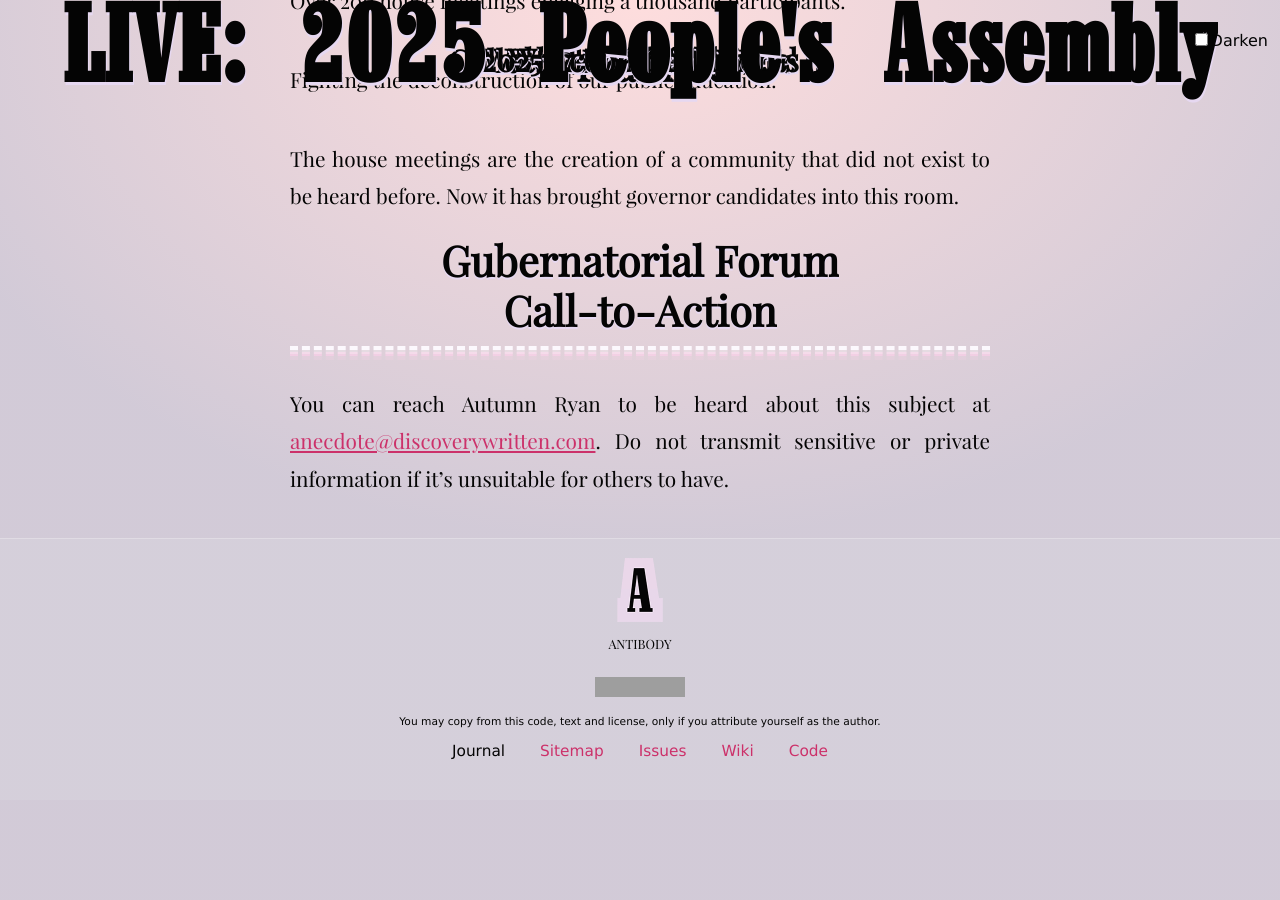
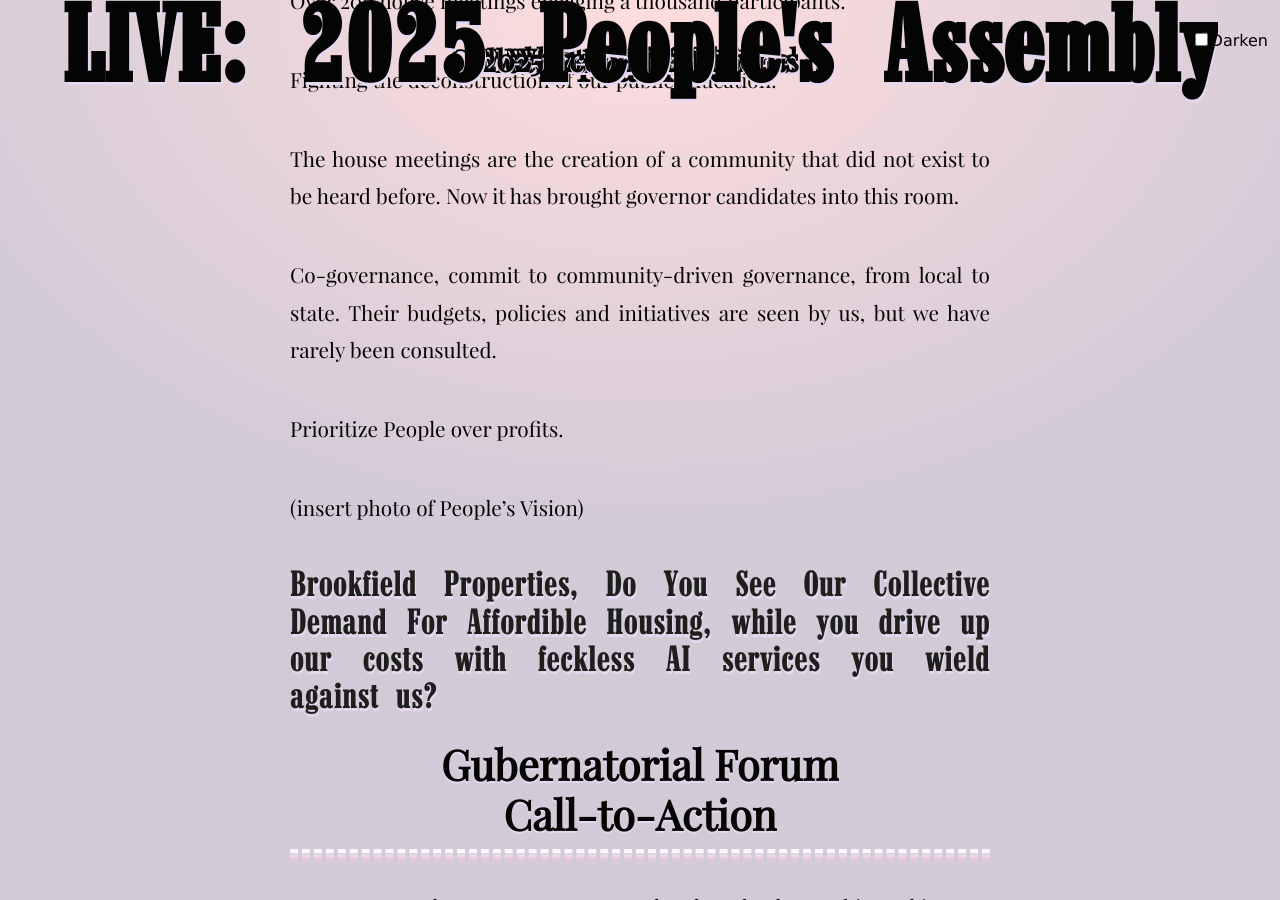
Before and after one commit to tiliv/antibody, a Jekyll site: the page built from docs/journal/autumn-ryan-2025-People's-Assembly/index.md, in a window 1280 px wide and 900 px high, scrolled down 5320 px. Built offline with Jekyll 4.4.1, drawn with Linux system fonts in a browser that asks for light colours; before the commit the page ends 6120 px from its top, so only the background shows below that; grey boxes are pictures that could not be loaded.

Commit message:
Update live notes

```diff
--- a/docs/journal/autumn-ryan-2025-People's-Assembly/index.md
+++ b/docs/journal/autumn-ryan-2025-People's-Assembly/index.md
@@ -122,6 +122,14 @@
 
 The house meetings are the creation of a community that did not exist to be heard before. Now it has brought governor candidates into this room.
 
+Co-governance, commit to community-driven governance, from local to state. Their budgets, policies and initiatives are seen by us, but we have rarely been consulted.
+
+Prioritize People over profits.
+
+(insert photo of People's Vision)
+
+**Brookfield Properties, Do You See Our Collective Demand For Affordible Housing, while you drive up our costs with feckless AI services you wield against us?**
+
 ### Gubernatorial Forum
 
 ### Call-to-Action
```
